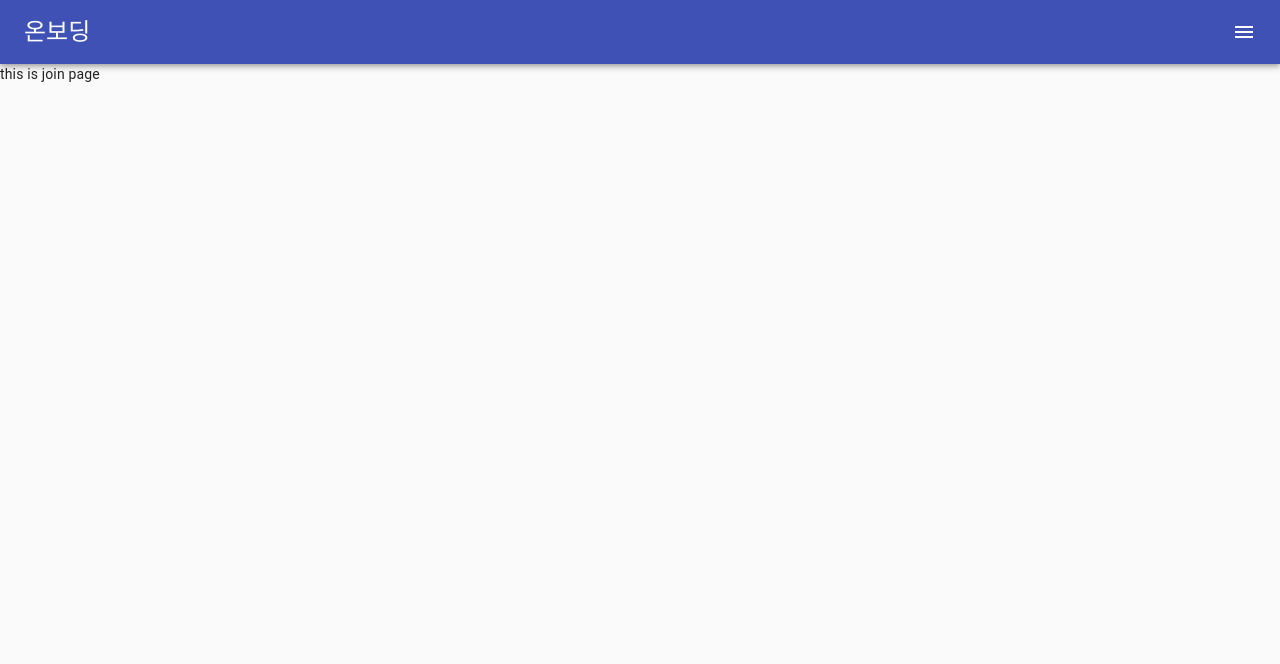
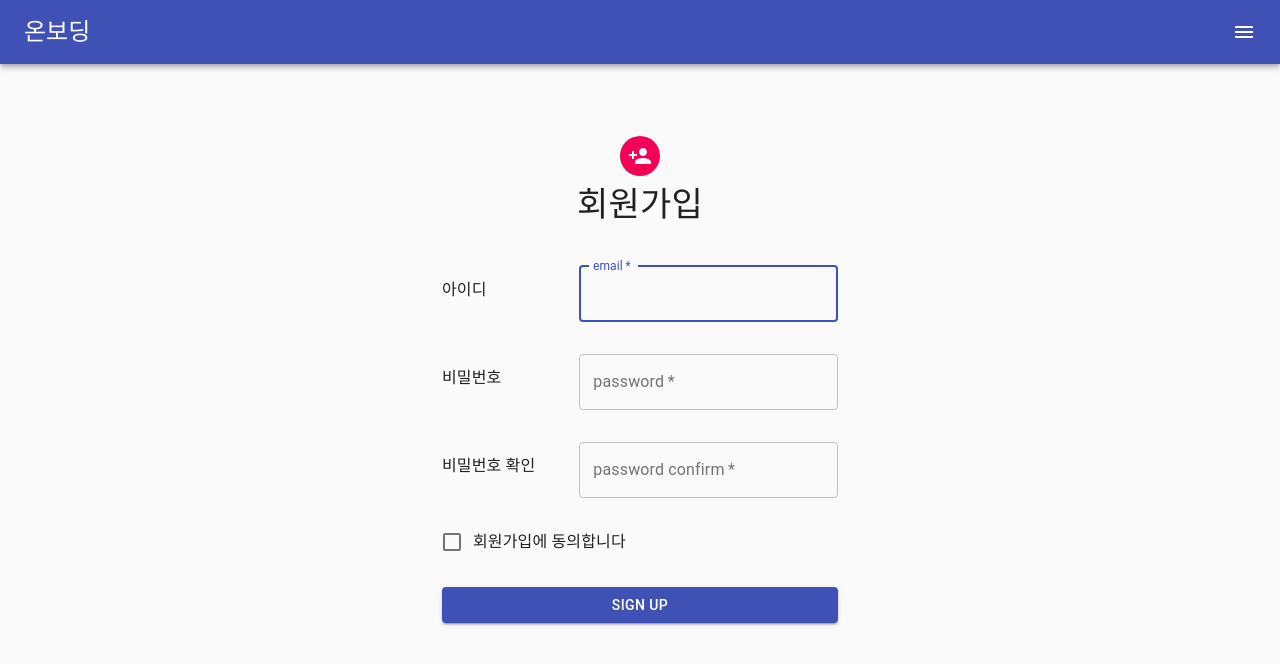
Before and after one commit to zkzk8953/wanted-pre-onboarding-frontend, a React (Create React App) app: page /join in a window 1280 px wide. Shown: the top 664 px of the page. Built offline with nearby package versions, Linux system fonts and the light colour scheme.

Commit message:
221208 로그인 페이지 & 회원가입 페이지 마크업

```diff
--- a/src/App.tsx
+++ b/src/App.tsx
@@ -7,7 +7,6 @@ import Navbar from "./components/Navbar/Navbar";
 import Join from "./pages/Join/Join";
 import Login from "./pages/Login/Login";
 /* Styles */
-import "./styles/main.scss";
 
 function App() {
   return (
--- a/src/pages/Join/Join.tsx
+++ b/src/pages/Join/Join.tsx
@@ -1,8 +1,102 @@
-import React from "react";
-
-// eslint-disable-next-line no-unused-vars
-// type JoinProps = {};
+/* Libraries */
+import * as React from "react";
+import {
+  Avatar,
+  Button,
+  Checkbox,
+  Container,
+  CssBaseline,
+  FormControlLabel,
+  Grid,
+  TextField,
+  Typography,
+} from "@material-ui/core";
+import { PersonAdd } from "@material-ui/icons";
+import useStyles from "../../styles/style";
 
 export default function Join() {
-  return <div>this is join page</div>;
+  const styles = useStyles();
+
+  return (
+    <Container component="div" maxWidth="xs">
+      <CssBaseline />
+      <div className={styles.paper}>
+        <Avatar className={styles.avatar}>
+          <PersonAdd />
+        </Avatar>
+        <Typography component="h1" variant="h4">
+          회원가입
+        </Typography>
+        <form className={styles.form}>
+          <Grid container spacing={2} className={styles.dispart}>
+            <Grid item xs={12} sm={4}>
+              <Typography component="h5">아이디</Typography>
+            </Grid>
+            <Grid item xs={12} sm={8}>
+              <TextField
+                variant="outlined"
+                margin="normal"
+                id="id"
+                label="email"
+                name="user_id"
+                fullWidth
+                autoFocus
+                required
+              />
+            </Grid>
+          </Grid>
+          <Grid container spacing={2} className={styles.dispart}>
+            <Grid item xs={12} sm={4}>
+              <Typography component="h5">비밀번호</Typography>
+            </Grid>
+            <Grid item xs={12} sm={8}>
+              <TextField
+                variant="outlined"
+                margin="normal"
+                id="id"
+                label="password"
+                name="user_id"
+                fullWidth
+                required
+              />
+            </Grid>
+          </Grid>
+          <Grid container spacing={2} className={styles.dispart}>
+            <Grid item xs={12} sm={4}>
+              <Typography component="h5">비밀번호 확인</Typography>
+            </Grid>
+            <Grid item xs={12} sm={8}>
+              <TextField
+                variant="outlined"
+                margin="normal"
+                id="id"
+                label="password confirm"
+                name="user_id"
+                fullWidth
+                required
+              />
+            </Grid>
+          </Grid>
+          <Grid container xs={12}>
+            <Grid item>
+              <FormControlLabel
+                style={{ marginTop: "15px" }}
+                control={<Checkbox value="allowExtraEmails" color="primary" />}
+                label="회원가입에 동의합니다"
+              />
+            </Grid>
+          </Grid>
+          <Button
+            type="submit"
+            fullWidth
+            variant="contained"
+            color="primary"
+            className={styles.submit}
+          >
+            Sign Up
+          </Button>
+        </form>
+      </div>
+    </Container>
+  );
 }
--- a/src/pages/Login/Login.tsx
+++ b/src/pages/Login/Login.tsx
@@ -1,8 +1,90 @@
-import React from "react";
+/* Libraries */
+import * as React from "react";
+import { useNavigate } from "react-router-dom";
+import {
+  Avatar,
+  Button,
+  Checkbox,
+  Container,
+  CssBaseline,
+  FormControlLabel,
+  TextField,
+  Typography,
+} from "@material-ui/core";
+import { LockOutlined } from "@material-ui/icons";
+import useStyles from "../../styles/style";
 
-// eslint-disable-next-line no-unused-vars
-// type LoginProps = {};
+// eslint-disable-next-line @typescript-eslint/no-empty-interface
+export interface AuthorizationProps {}
 
-export default function Login() {
-  return <div>this is login page</div>;
+export default function Authorization() {
+  const styles = useStyles();
+  const navigate = useNavigate();
+  const [userInfo, setUserInfo] = React.useState({ id: "", password: "" });
+
+  return (
+    <Container component="div" maxWidth="xs">
+      <CssBaseline />
+      <div className={styles.paper}>
+        <Avatar className={styles.avatar}>
+          <LockOutlined />
+        </Avatar>
+        <Typography component="h1" variant="h4">
+          로그인
+        </Typography>
+        <form className={styles.form}>
+          <TextField
+            variant="outlined"
+            margin="normal"
+            id="id"
+            label="아이디"
+            name="user_id"
+            autoComplete="id"
+            autoFocus
+            fullWidth
+            required
+            onChange={(e) => {
+              setUserInfo({ id: e.target.value, password: userInfo.password });
+            }}
+          />
+          <TextField
+            variant="outlined"
+            margin="normal"
+            id="password"
+            label="비밀번호"
+            type="password"
+            name="user_password"
+            autoCapitalize="password"
+            fullWidth
+            required
+            onChange={(e) => {
+              setUserInfo({ id: userInfo.id, password: e.target.value });
+            }}
+          />
+          <div className={styles.dispart}>
+            <FormControlLabel
+              control={<Checkbox value="remember" color="primary" />}
+              label="로그인 정보 저장"
+            />
+            <Typography
+              onClick={() => {
+                navigate("/join");
+              }}
+            >
+              회원가입
+            </Typography>
+          </div>
+          <Button
+            className={styles.form}
+            variant="contained"
+            type="button"
+            color="primary"
+            fullWidth
+          >
+            로그인
+          </Button>
+        </form>
+      </div>
+    </Container>
+  );
 }
--- /dev/null
+++ b/src/styles/style.ts
@@ -0,0 +1,28 @@
+import { makeStyles } from "@material-ui/core/styles";
+
+const useStyles = makeStyles((theme) => ({
+  paper: {
+    marginTop: theme.spacing(8),
+    display: "flex",
+    flexDirection: "column",
+    alignItems: "center",
+  },
+  avatar: {
+    margin: theme.spacing(1),
+    backgroundColor: theme.palette.secondary.main,
+  },
+  form: {
+    width: "100%",
+    marginTop: theme.spacing(3),
+  },
+  submit: {
+    margin: theme.spacing(3, 0, 2),
+  },
+  dispart: {
+    display: "flex",
+    justifyContent: "space-between",
+    alignItems: "center",
+  },
+}));
+
+export default useStyles;
```
